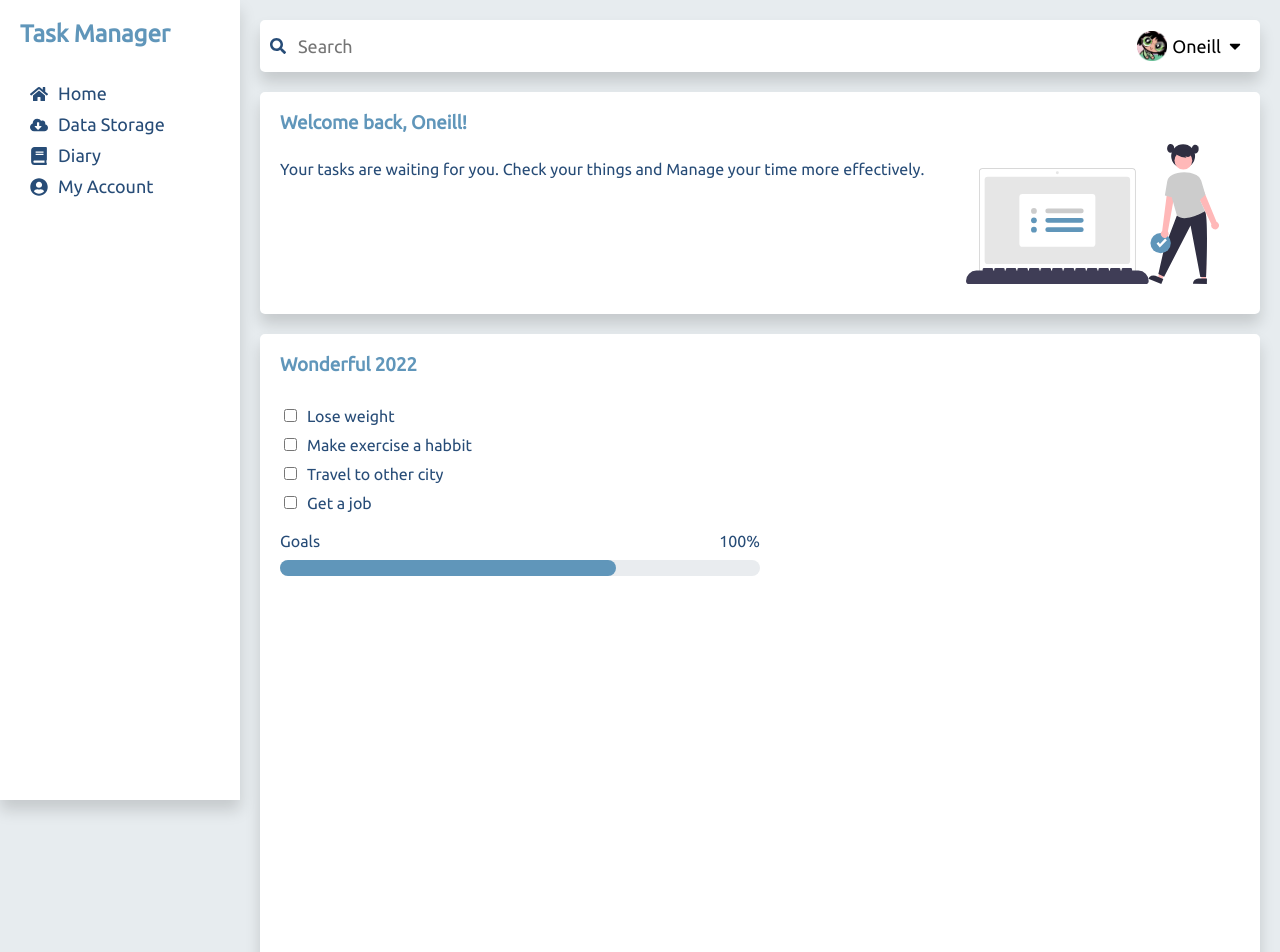
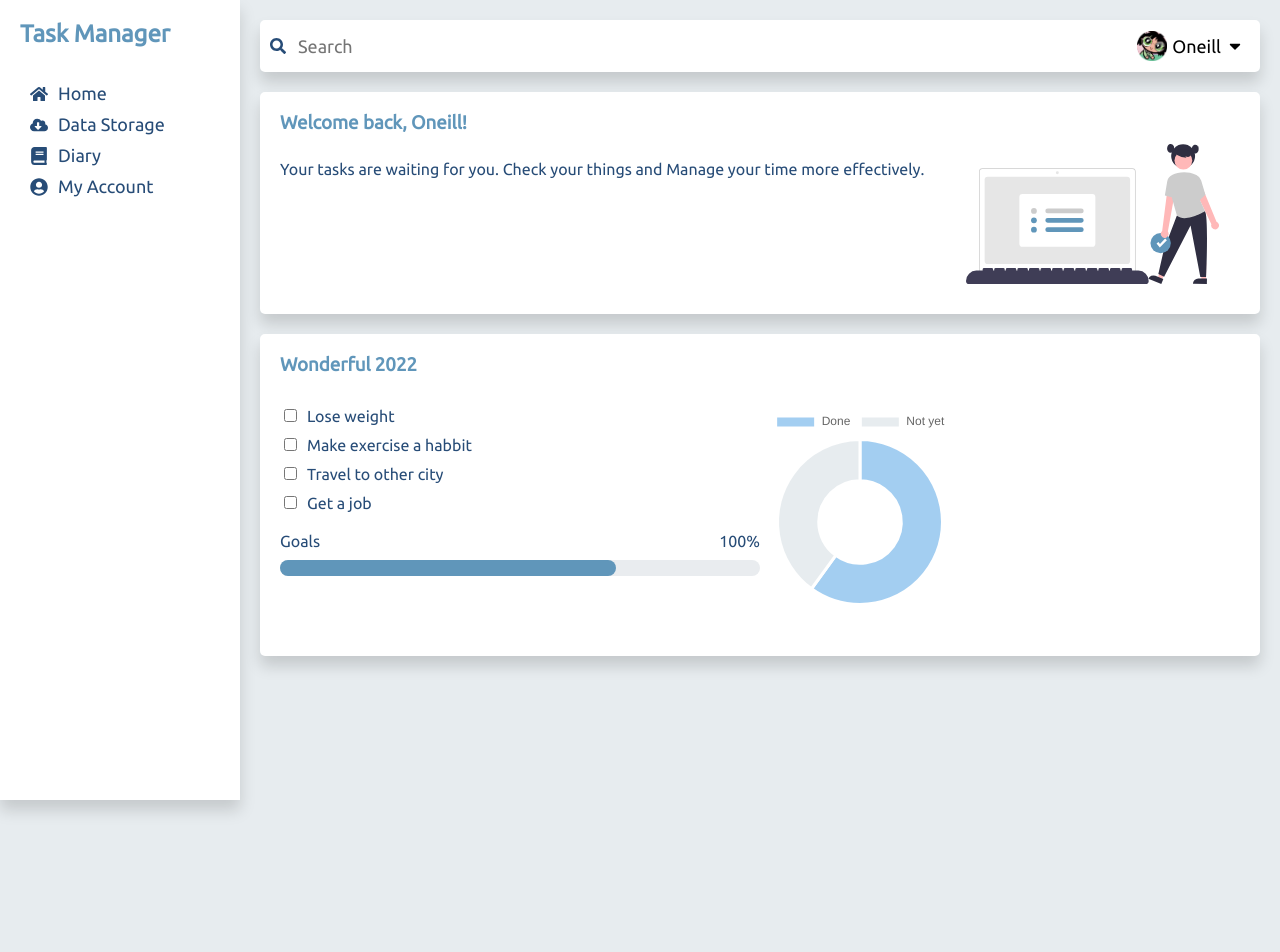
Before and after one commit to yujinoneill/task-manager-app, a React (Create React App) app: page / in a window 1280 px wide. Shown: the top 952 px of the page. After the commit the page ends 800 px from the top, so only its background shows below. Built offline with nearby package versions, Linux system fonts and the light colour scheme.

Commit message:
FEAT:Remove Recharts and Add Chart.js

```diff
--- a/src/components/chart/Chart.js
+++ b/src/components/chart/Chart.js
@@ -1,44 +1,32 @@
-import React, { PureComponent } from "react";
-import { PieChart, Pie, Cell, ResponsiveContainer } from "recharts";
+import { Chart as ChartJS, ArcElement, Tooltip, Legend } from "chart.js";
+import { Doughnut } from "react-chartjs-2";
+import styled from "styled-components";
 
-const data = [
-  { name: "Done", value: 50 },
-  { name: "Not yet", value: 50 },
-];
+ChartJS.register(ArcElement, Tooltip, Legend);
 
-const COLORS = ["#A3CEF1", "#E7ECEF"];
+const StyledChart = styled.div`
+  width: 200px;
+  height: 200px;
+`;
 
-export default class Chart extends PureComponent {
-  render() {
-    return (
-      <ResponsiveContainer width="100%" height="100%">
-        <PieChart
-          className="pie-chart"
-          width="100%"
-          height="100%"
-          onMouseEnter={this.onPieEnter}
-        >
-          <Pie
-            data={data}
-            cx="50%"
-            cy="50%"
-            innerRadius={45}
-            outerRadius={80}
-            fill="#8884d8"
-            startAngle={90}
-            endAngle={450}
-            paddingAngle={1}
-            dataKey="value"
-          >
-            {data.map((entry, index) => (
-              <Cell
-                key={`cell-${index}`}
-                fill={COLORS[index % COLORS.length]}
-              />
-            ))}
-          </Pie>
-        </PieChart>
-      </ResponsiveContainer>
-    );
-  }
-}
+export const data = {
+  labels: ["Done", "Not yet"],
+  datasets: [
+    {
+      label: ["Done", "Not yet"],
+      data: [60, 40],
+      backgroundColor: ["#A3CEF1", "#E7ECEF"],
+      borderWidth: 3,
+    },
+  ],
+};
+
+const Chart = () => {
+  return (
+    <StyledChart>
+      <Doughnut data={data} />
+    </StyledChart>
+  );
+};
+
+export default Chart;
--- a/src/pages/Home.js
+++ b/src/pages/Home.js
@@ -1,9 +1,8 @@
 import styled from "styled-components";
 
 import BasicBox from "../components/BasicBox";
+import CheckForm from "../components/CheckForm";
 import Chart from "../components/chart/Chart";
-import CheckForm from "../components/CheckForm";
-
 const Container = styled.div`
   display: flex;
 
```
